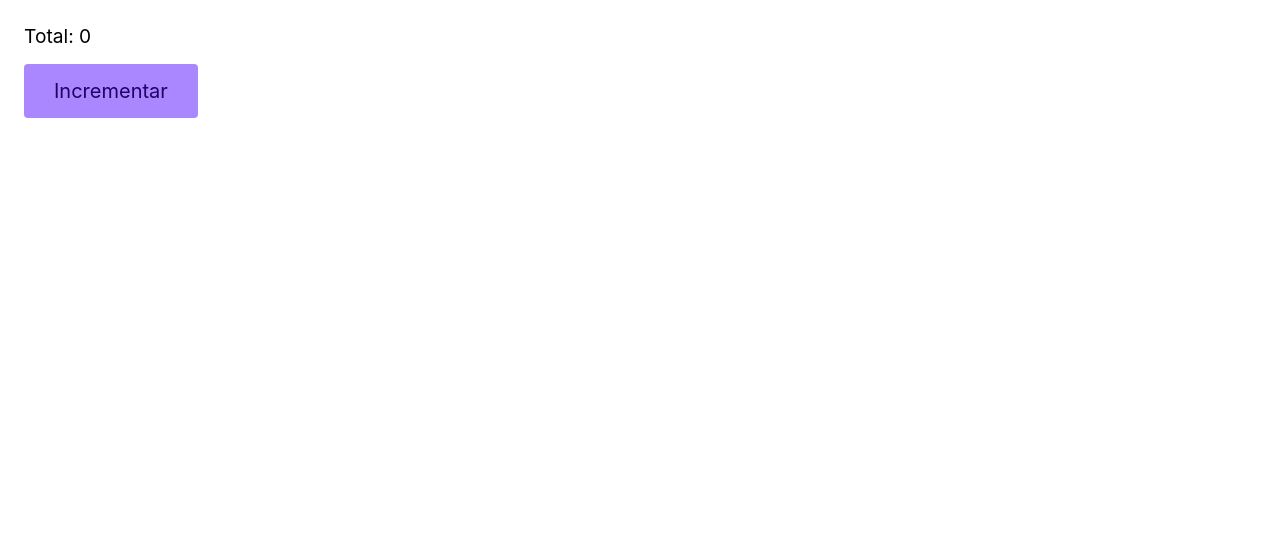
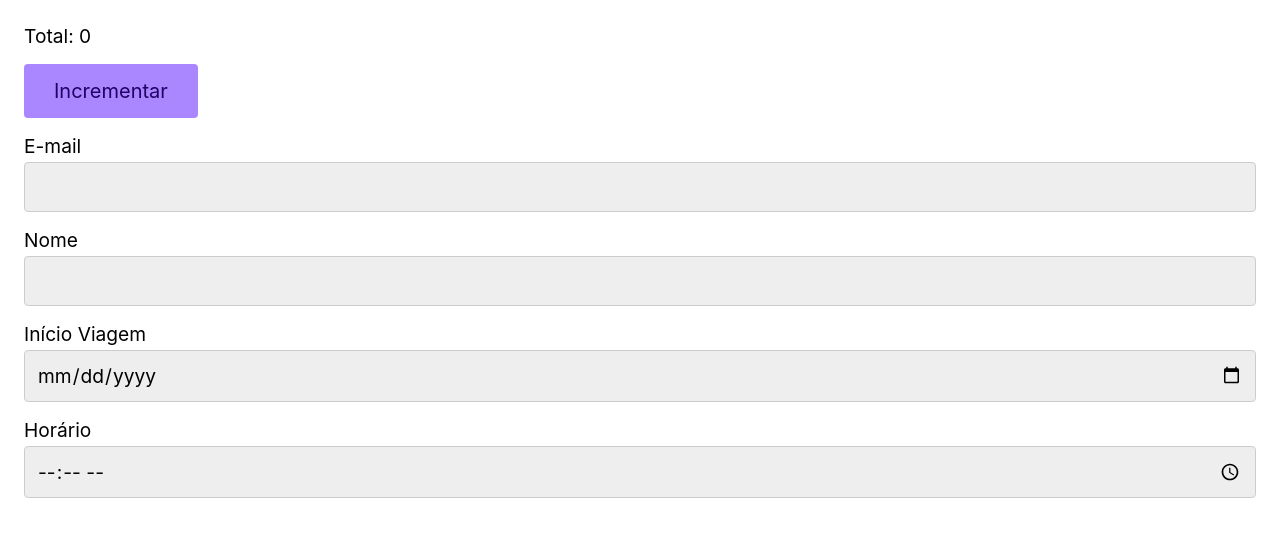
Before and after one commit to otavioborgsm/react-with-typescript, a React (Vite) app: page / in a window 1280 px wide. Shown: the top 536 px of the page. Built offline with nearby package versions, Linux system fonts and the light colour scheme.

Commit message:
0202: Input Component exercise

```diff
--- a/src/App.tsx
+++ b/src/App.tsx
@@ -1,5 +1,6 @@
 import React from "react";
 import Button from "./Button";
+import Input from "./Input";
 
 function App() {
   const [total, setTotal] = React.useState(0);
@@ -14,6 +15,11 @@ function App() {
       <Button id="botao-principal" onClick={incrementar} tamanho="1.25rem">
         Incrementar
       </Button>
+
+      <Input label="E-mail" id="email" type="email"/>
+      <Input label="Nome" id="name" />
+      <Input label="Início Viagem" id="inicio" type="date"/>
+      <Input label="Horário" id="horario" type="time"/>
     </div>
   );
 }
--- /dev/null
+++ b/src/Input.tsx
@@ -0,0 +1,17 @@
+import React from "react";
+
+type InputProps = React.ComponentProps<"input"> & {
+  label: string;
+  id: string;
+};
+
+const Input = ({ label, id, ...props }: InputProps) => {
+  return (
+    <div style={{ marginBottom: "1rem" }}>
+      <label htmlFor={id}>{label}</label>
+      <input name={id} id={id} type="text" {...props} />
+    </div>
+  );
+};
+
+export default Input;
```
